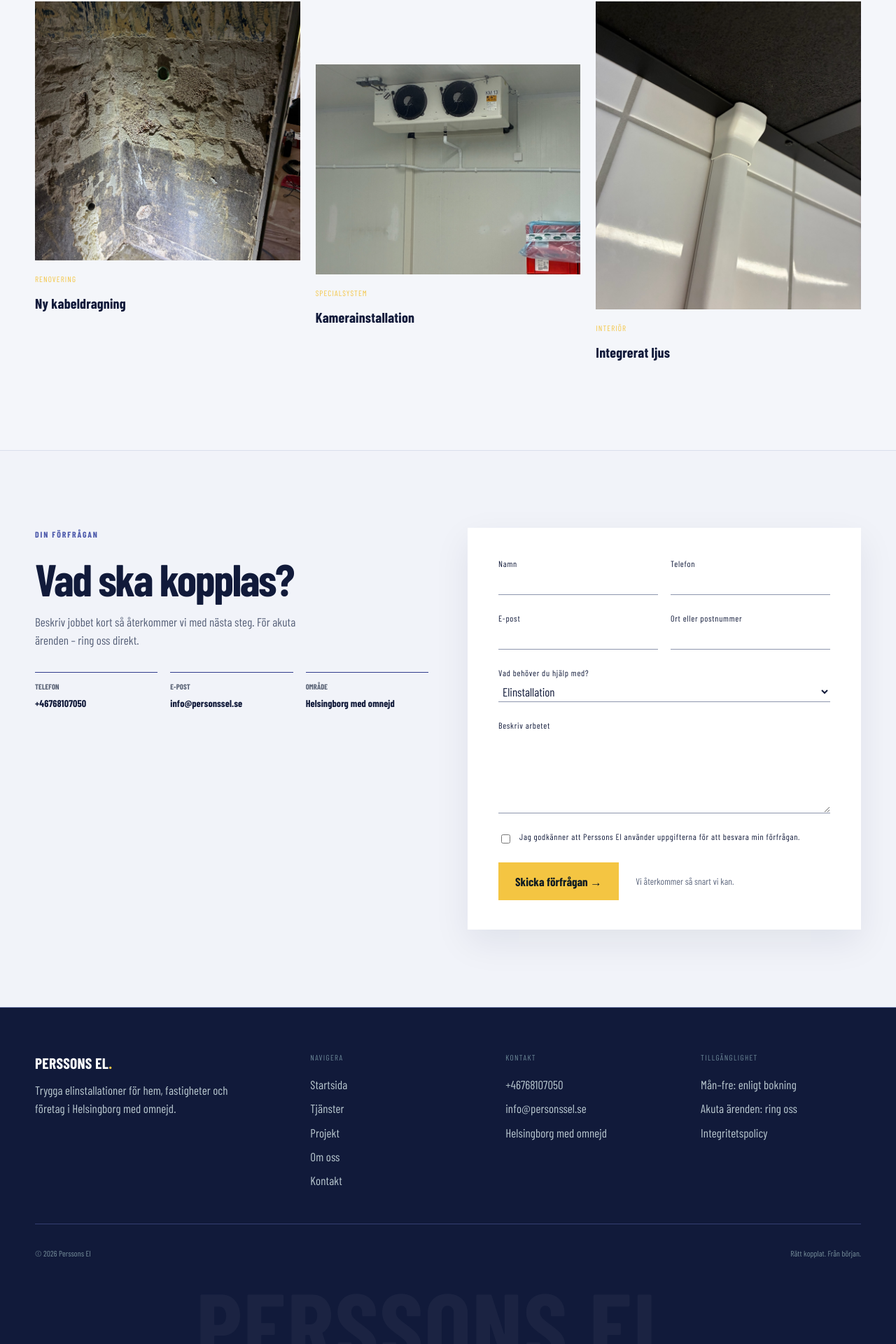
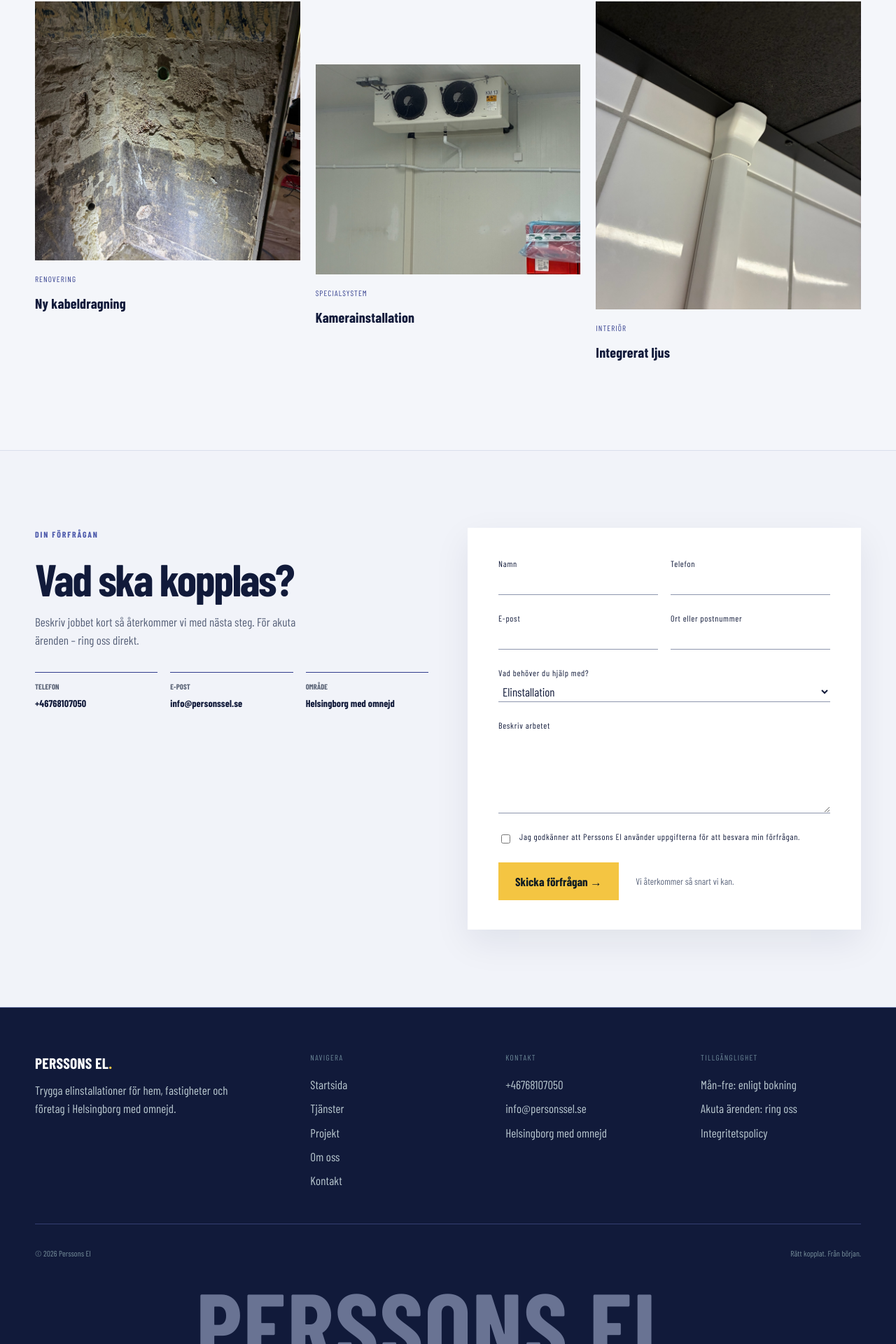
Before and after one commit to salmanizhar/persons-el, a Next.js app: page /projekt in a window 1280 px wide. Shown: the part 1322-3242 px from the top of the page at 70% size. Built offline with nearby package versions, Linux system fonts and the light colour scheme; no server answers; a web font is replaced by a local one.

Commit message:
Update route import path in TypeScript definitions; change project label color to blue and adjust hero text color for better visibility

```diff
--- a/src/app/globals.css
+++ b/src/app/globals.css
@@ -306,7 +306,7 @@ select:focus-visible {
 .project-label {
   font-family: var(--font-mono);
   font-size: 0.7rem;
-  color: var(--orange);
+  color: var(--blue);
   letter-spacing: 0.1em;
   text-transform: uppercase;
 }
@@ -1433,7 +1433,7 @@ select:focus-visible {
   bottom: 12px;
   transform: translateX(-50%);
   margin: 0;
-  color: rgba(255, 255, 255, 0.045);
+  color: #697393;
   font-size: clamp(5rem, 11vw, 11rem);
   font-weight: 800;
   line-height: 0.82;
```
